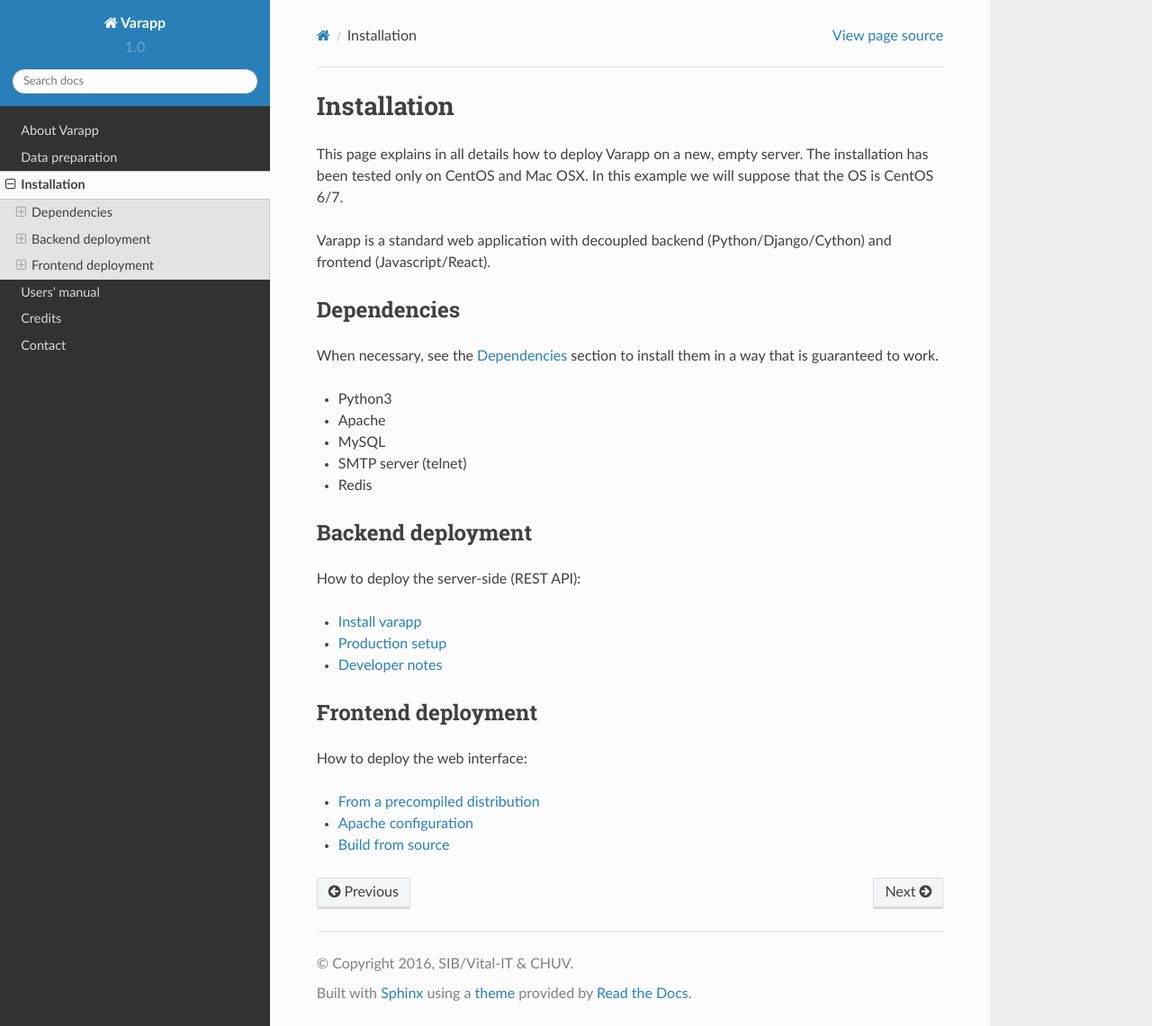
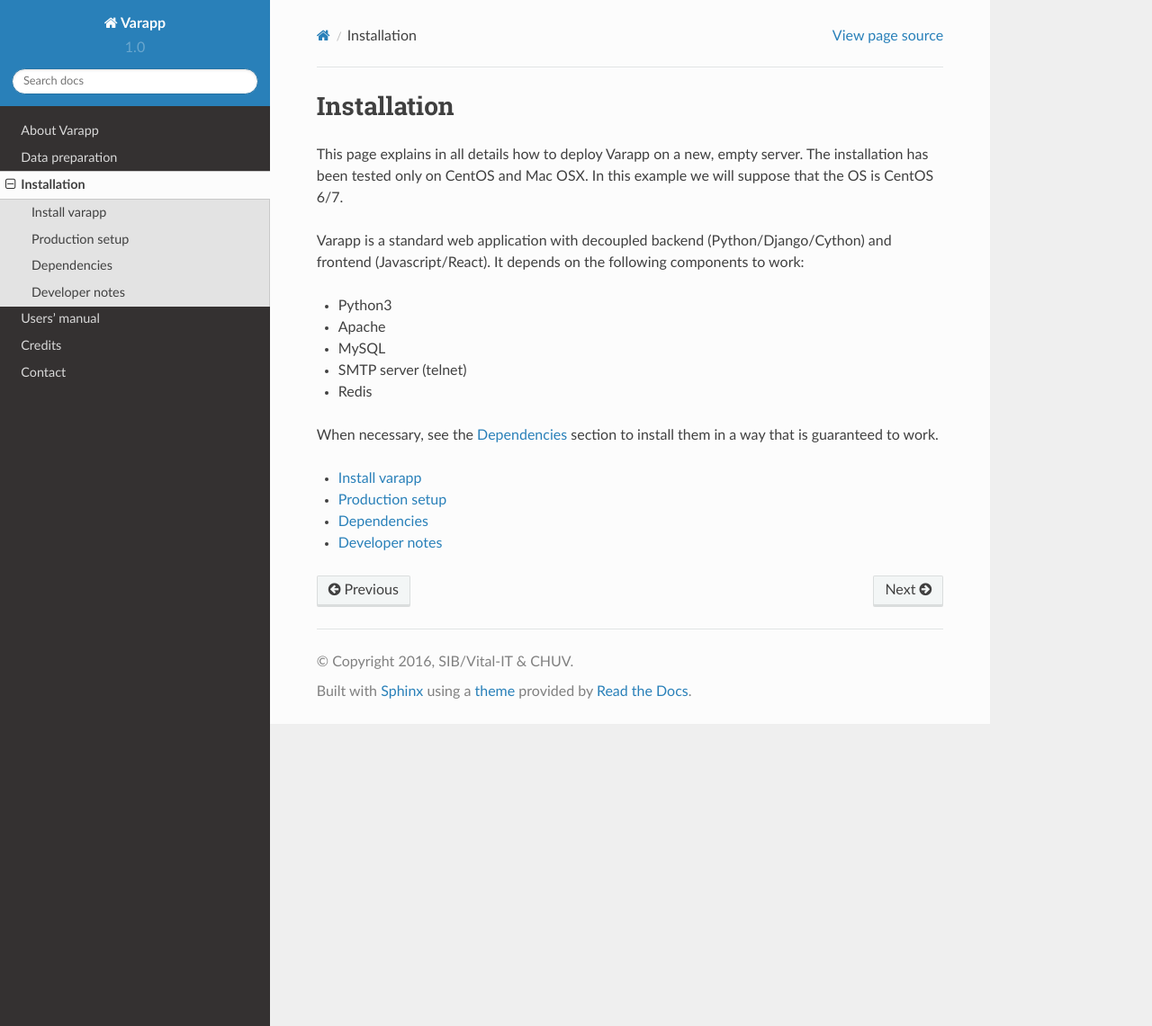
Before and after one commit to varapp/varapp-docs, a Sphinx documentation site: the page built from docs/src/deployment.rst, in a window 1280 px wide and 1141 px high. Shown: the whole window at 90% size. Built offline with Sphinx 7.4.7 and the Read the Docs theme 2.0.0, drawn with Linux system fonts in a browser that asks for light colours.

Commit message:
Reorganization of the deployment docs

```diff
--- a/docs/index.rst
+++ b/docs/index.rst
@@ -15,7 +15,7 @@
    :maxdepth: 2
 
    src/about
-   src/method
+   src/data_preparation
    src/deployment
    src/usage
    src/acknowledgements
--- a/docs/src/deploy/dependencies.rst
+++ b/docs/src/deploy/dependencies.rst
@@ -2,6 +2,9 @@
 .. Non-breaking white space, to fill empty divs
 .. |nbsp| unicode:: 0xA0
    :trim:
+
+Dependencies
+------------
 
 This page describes how to setup your host machine with the tools that
 Varapp needs to run. They may already be installed on your machine, in which
--- a/docs/src/deployment.rst
+++ b/docs/src/deployment.rst
@@ -11,13 +11,7 @@
 In this example we will suppose that the OS is CentOS 6/7.
 
 Varapp is a standard web application with decoupled backend (Python/Django/Cython)
-and frontend (Javascript/React).
-
-Dependencies
-------------
-
-When necessary, see the :doc:`Dependencies <deploy/dependencies>` section to install them
-in a way that is guaranteed to work.
+and frontend (Javascript/React). It depends on the following components to work:
 
 * Python3
 * Apache
@@ -25,31 +19,13 @@
 * SMTP server (telnet)
 * Redis
 
-.. toctree::
-   :hidden:
-
-   deploy/dependencies
-
-
-Backend deployment
-------------------
-
-How to deploy the server-side (REST API):
+When necessary, see the :doc:`Dependencies <deploy/dependencies>` section to install them
+in a way that is guaranteed to work.
 
 .. toctree::
    :maxdepth: 1
 
    deploy/backend_local
    deploy/backend_prod
+   deploy/dependencies
    deploy/backend_dev_notes
-
-Frontend deployment
--------------------
-
-How to deploy the web interface:
-
-.. toctree::
-   :maxdepth: 1
-
-   deploy/frontend
-   deploy/frontend_dev_notes
```
Also changed, not shown: docs/src/deploy/backend_dev_notes.rst (+32 -1 lines), docs/src/deploy/backend_local.rst (+33 -17 lines), docs/src/deploy/backend_prod.rst (+43 -0 lines), docs/src/deploy/frontend.rst (deleted, +0 -60 lines), docs/src/deploy/frontend_dev_notes.rst (deleted, +0 -27 lines), docs/src/data_preparation.rst (renamed from docs/src/method.rst).
